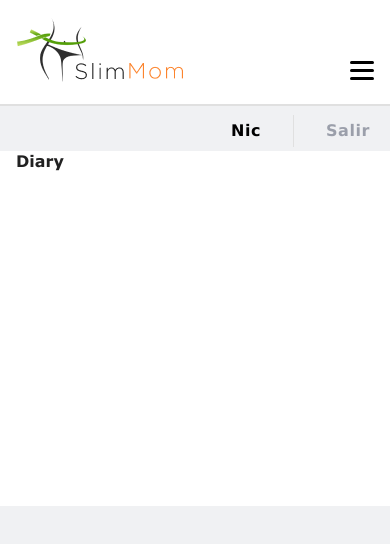
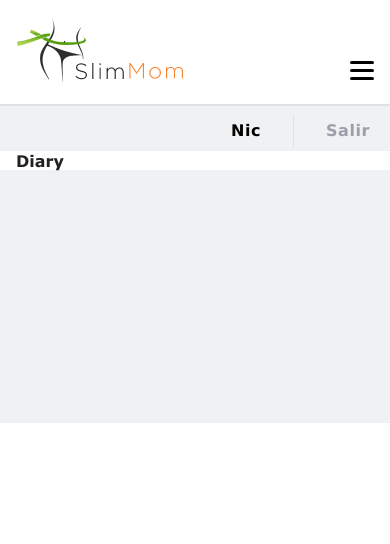
Before and after one commit to Pugli87/project-last_chance, a React (Create React App) app: page /diary in a window 390 px wide. Shown: the top 544 px of the page. Built offline with nearby package versions, Linux system fonts and the light colour scheme.

Commit message:
fixes leaves mobile & tablet

```diff
--- a/src/components/Fruits/_Fruits.scss
+++ b/src/components/Fruits/_Fruits.scss
@@ -15,7 +15,13 @@
     }
 
     @media (max-width: 1024px) {
-        height: 40%;
-        width: 100vw;
+        height: 40vh;
+        position: relative;
+        width: 100%;
+    }
+
+    @media (max-width: 767px) {
+        height: 30vh;
+        max-height: 360px;
     }
 }
--- a/src/components/Header/HeaderMenuMobile/_HeaderMenuMobile.scss
+++ b/src/components/Header/HeaderMenuMobile/_HeaderMenuMobile.scss
@@ -49,7 +49,7 @@
         transition: all .5s;
         opacity: 0;
 
-        @media (max-width: 768px) {
+        @media (max-width: 767px) {
             padding: 60px 0;
         }
 
--- a/src/components/Header/HeaderNavbar/_HeaderNavbar.scss
+++ b/src/components/Header/HeaderNavbar/_HeaderNavbar.scss
@@ -38,7 +38,7 @@
         gap: 20px;
         padding-top: 10px;
 
-        @media (max-width: 768px) {
+        @media (max-width: 767px) {
             gap: 32px;
             padding: 4px 20px 0 0;
             justify-content: flex-end;
@@ -61,7 +61,7 @@
                 padding-left: 20px;
             }
 
-            @media (max-width: 768px) {
+            @media (max-width: 767px) {
                 border: none !important;
                 padding: 11px 0 !important;
             }
--- a/src/components/auth/HeaderNavbar/_HeaderNavbarLogin.scss
+++ b/src/components/auth/HeaderNavbar/_HeaderNavbarLogin.scss
@@ -5,7 +5,7 @@
     width: 100%;
     align-items: flex-end;
 
-    @media (max-width: 768px) {
+    @media (max-width: 767px) {
         justify-content: space-between;
     }
 
@@ -21,7 +21,7 @@
         width: 100%;
         align-items: flex-end;
 
-        @media (max-width: 768px) {
+        @media (max-width: 767px) {
             justify-content: space-between;
         }
 
--- a/src/components/dataForm/dataForm.styled.js
+++ b/src/components/dataForm/dataForm.styled.js
@@ -2,7 +2,6 @@ import styled from 'styled-components';
 
 export const Container = styled.div`
   padding: 50px;
-  position: absolute;
   width: 608px;
   align-items: left;
 `;
--- a/src/components/layout/GeneralLayout.jsx
+++ b/src/components/layout/GeneralLayout.jsx
@@ -38,9 +38,9 @@ const GeneralLayout = ({ children }) => {
                     <div className='contentLayout'>
                         <HeaderNavbar />
                     </div>
-                    <Fruits />
                 </>}
             <div className='contentLayout appLayout'>{ children }</div>
+            { !showComponent && <Fruits /> }
         </div>
     );
 };
--- a/src/components/layout/_GeneralLayout.scss
+++ b/src/components/layout/_GeneralLayout.scss
@@ -2,7 +2,8 @@
     padding: 80px 0;
 
     @media (max-width: 1024px) {
-        padding: 16px 0;
+        padding-top: 16px;
+        padding-bottom: 0;
     }
 }
 
```
